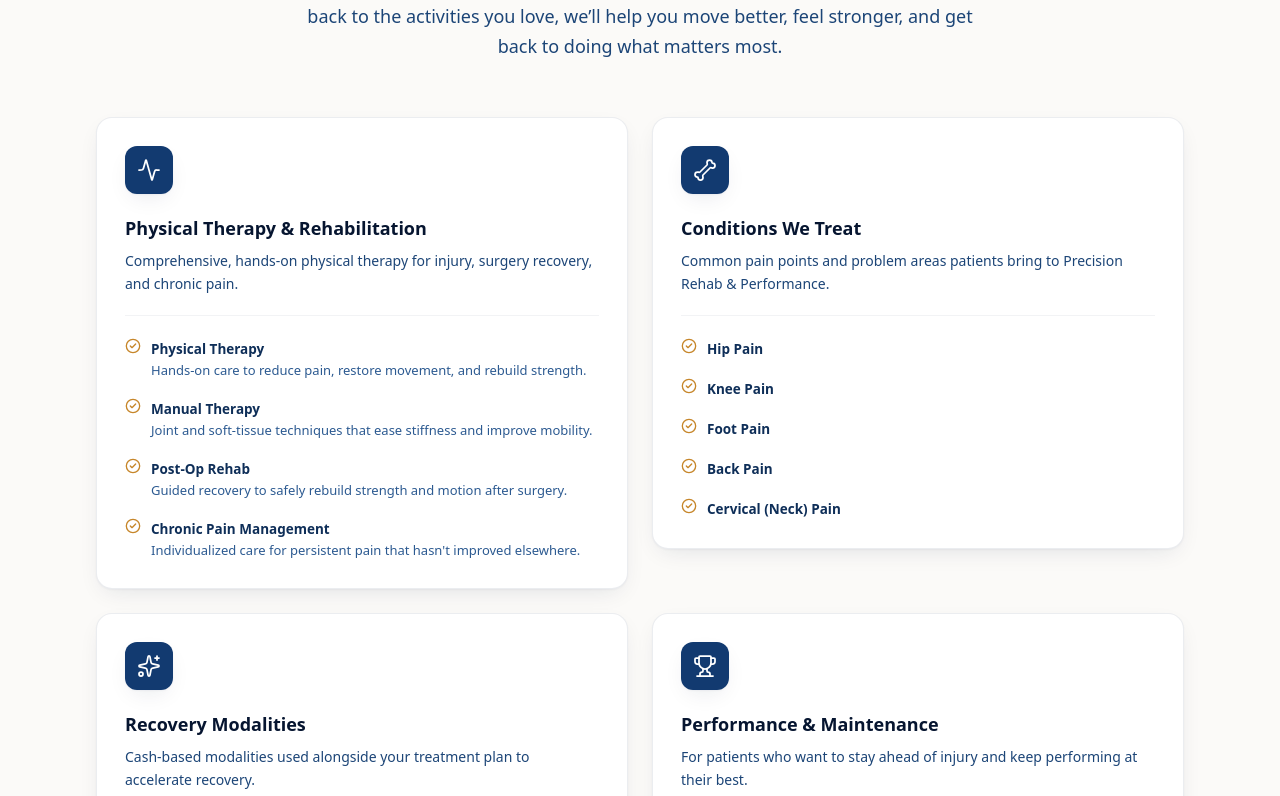
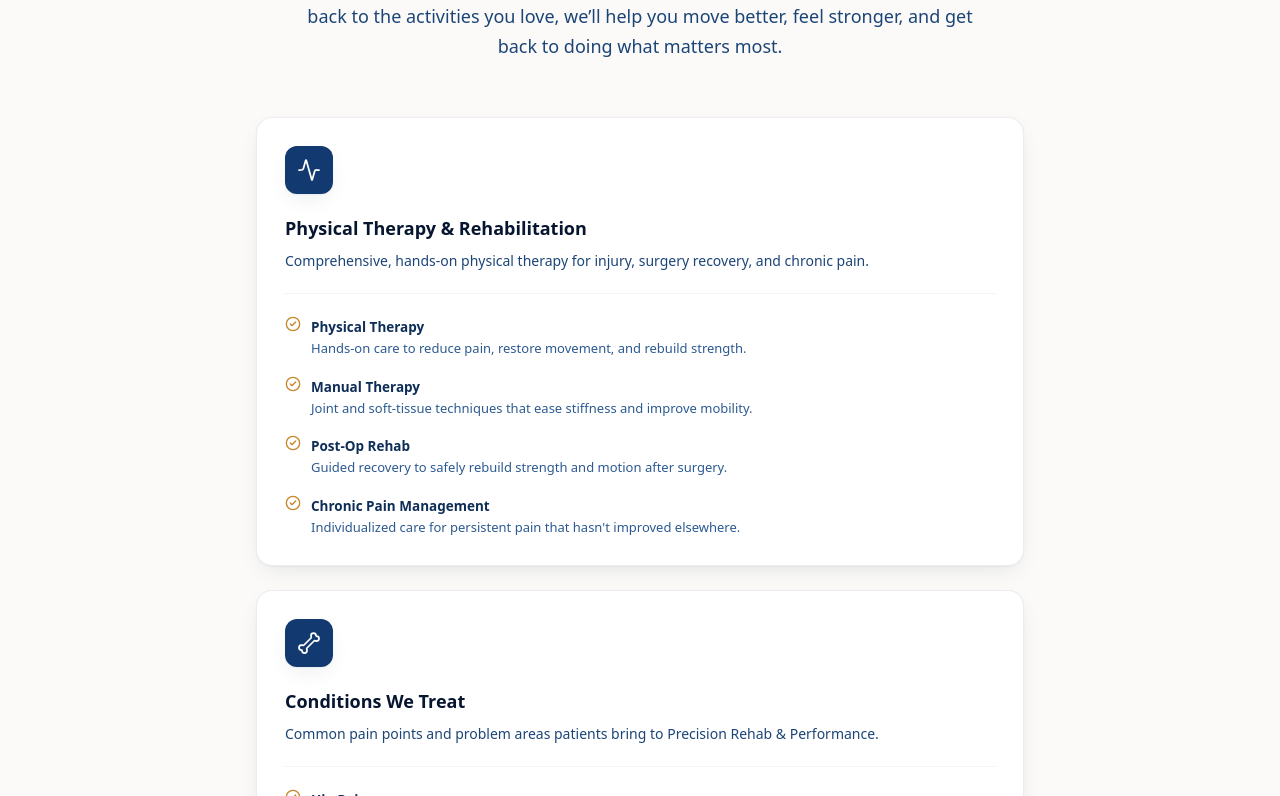
Before and after one commit to thre3labs/Precision-Rehab-Performance, a Next.js app in the folder precision-rehab-phase1_4/precision-rehab/: page / in a window 1280 px wide. Shown: the part 1404-2200 px from the top of the page. Built offline with nearby package versions, Linux system fonts and the light colour scheme.

Commit message:
Add files via upload

```diff
--- a/precision-rehab-phase1_4/precision-rehab/src/components/sections/Treatments.tsx
+++ b/precision-rehab-phase1_4/precision-rehab/src/components/sections/Treatments.tsx
@@ -29,13 +29,13 @@ export function Treatments() {
           </p>
         </div>
 
-        <div className="mt-14 grid items-start gap-6 sm:grid-cols-2">
+        <div className="mx-auto mt-14 flex max-w-3xl flex-col gap-6">
           {treatmentCategories.map((category, i) => {
             const Icon = icons[i % icons.length];
             return (
               <div
                 key={category.title}
-                className="group flex h-fit flex-col self-start rounded-2xl border border-navy-900/8 bg-white p-6 shadow-soft transition-shadow hover:shadow-card sm:p-7"
+                className="group flex flex-col rounded-2xl border border-navy-900/8 bg-white p-6 shadow-soft transition-shadow hover:shadow-card sm:p-7"
               >
                 <span className="flex h-12 w-12 items-center justify-center rounded-xl bg-navy-700 text-white shadow-soft">
                   <Icon className="h-6 w-6" strokeWidth={1.75} />
```
